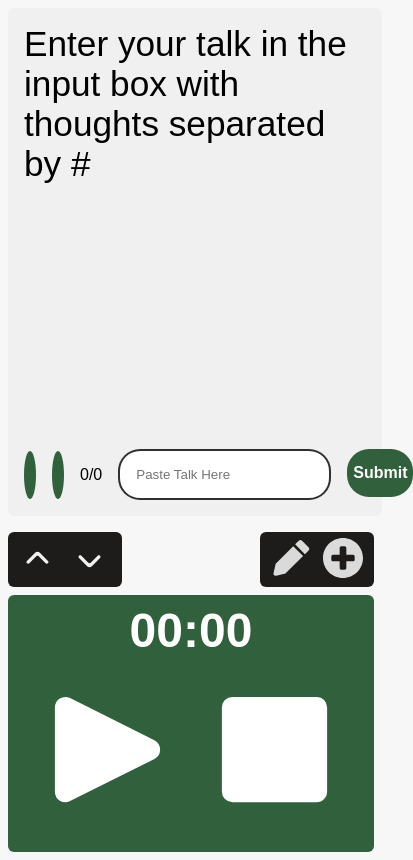
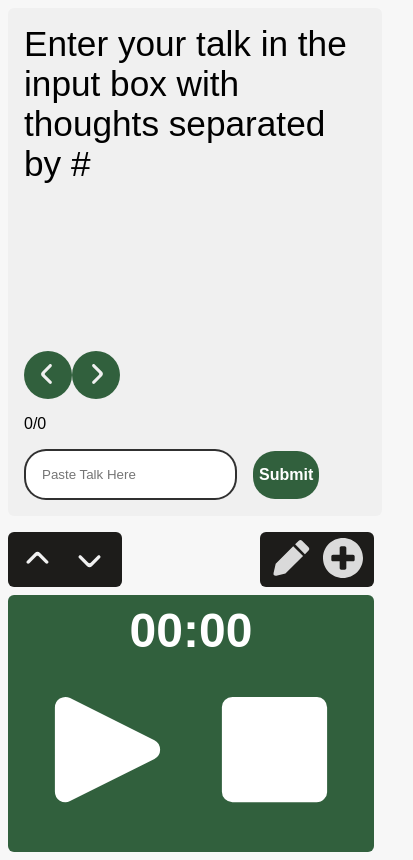
Before and after one commit to AustinMaturure/TalkAssist, a React (Vite) app in the folder Frontend/: page / in a window 390 px wide. Shown: the whole page, 413 px wide, since content can reach past the window. Built offline with nearby package versions, Linux system fonts and the light colour scheme; a web font is replaced by a local one.

Commit message:
Fixed Flex Wrapping Issues

```diff
--- a/Frontend/src/App.css
+++ b/Frontend/src/App.css
@@ -85,6 +85,7 @@
 .pops-edit {
   display: flex;
   justify-content: space-between;
+  flex-wrap: wrap;
 }
 
 .edit-buttons,
@@ -279,6 +280,9 @@ textarea {
     display: flex;
     flex-direction: column;
   }
+  .talk-data {
+    flex-wrap: wrap;
+  }
   .point {
     height: 100dvh;
   }
@@ -294,3 +298,13 @@ textarea {
     height: auto;
   }
 }
+
+@media screen and (max-width: 509px) {
+  .point-control {
+    flex-direction: column;
+    align-items: first baseline;
+  }
+  .point-control div {
+    align-items: center;
+  }
+}
--- a/Frontend/src/App.jsx
+++ b/Frontend/src/App.jsx
@@ -137,6 +137,7 @@ function App() {
               </p>
             </div>
             <div className="point-control">
+              <div className="point-buttons">
                 <button
                   onClick={() => setIndex(i === 0 ? points.length - 1 : i - 1)}
                 >
@@ -147,6 +148,7 @@ function App() {
                 >
                   <img src={next} alt="" />
                 </button>
+              </div>
               {points.length > 0 ? i + 1 : 0}/{points.length}
               {points.length == 0 ? (
                 <div className="talk-data">
```
Lines whose indentation alone changed are shown as unchanged.
